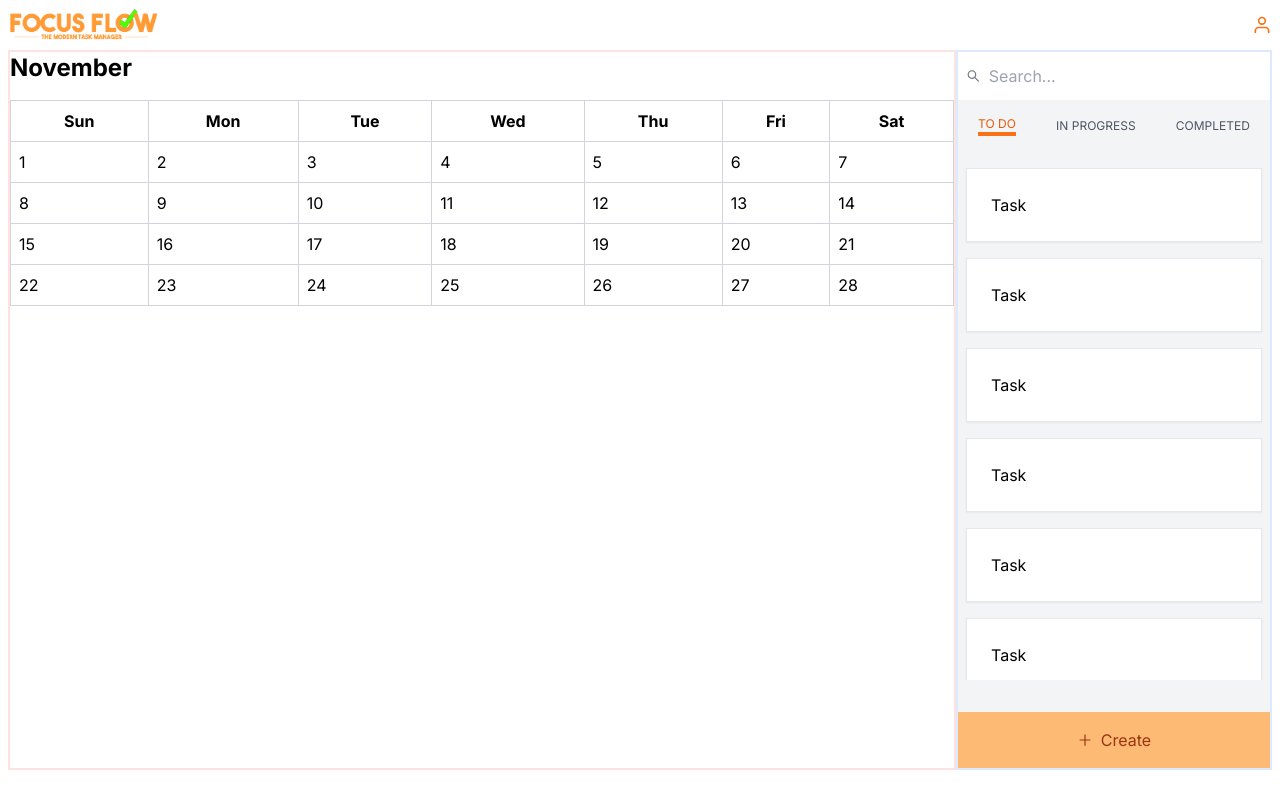
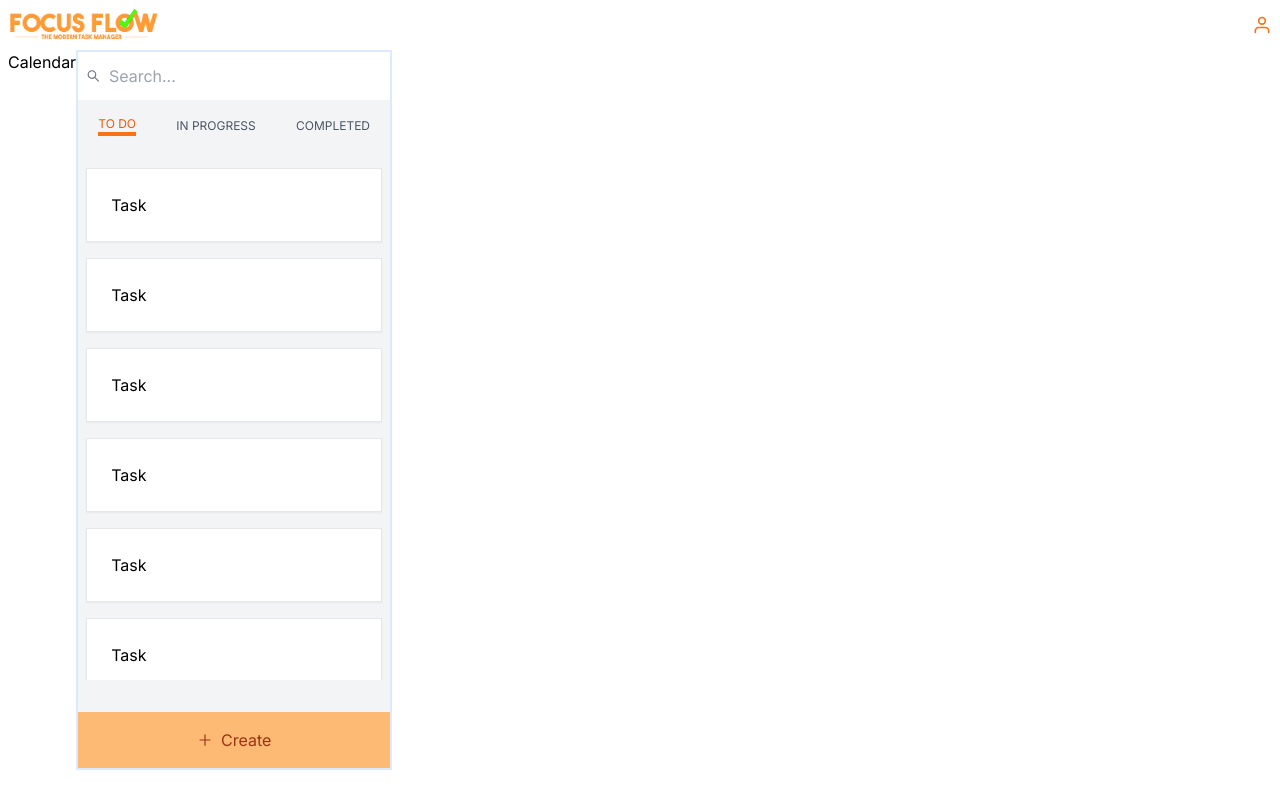
Before and after one commit to colintle/FocusFlow, a Next.js app in the folder focus-flow/: page /home in a window 1280 px wide. Built offline with nearby package versions, Linux system fonts and the light colour scheme.

Commit message:
Deleted the calendar

```diff
--- a/focus-flow/src/app/components/Calendar.tsx
+++ b/focus-flow/src/app/components/Calendar.tsx
@@ -1,39 +1,9 @@
-import React from 'react';
-
 function Calendar() {
-    const daysOfWeek = ['Sun', 'Mon', 'Tue', 'Wed', 'Thu', 'Fri', 'Sat'];
-    const weeksInMonth = [
-        [1, 2, 3, 4, 5, 6, 7],
-        [8, 9, 10, 11, 12, 13, 14],
-        [15, 16, 17, 18, 19, 20, 21],
-        [22, 23, 24, 25, 26, 27, 28],
-    ];
-
-    const currentMonth = 'November'; // Replace with the current month dynamically
-
     return (
-        <div className="w-full lg:w-3/4 border-red-100 border-2">
-            <h2 className="text-2xl font-bold mb-4">{currentMonth}</h2>
-            <table className="w-full">
-                <thead>
-                    <tr>
-                        {daysOfWeek.map(day => (
-                            <th key={day} className="border border-gray-300 p-2">{day}</th>
-                        ))}
-                    </tr>
-                </thead>
-                <tbody>
-                    {weeksInMonth.map((week, weekIndex) => (
-                        <tr key={weekIndex}>
-                            {week.map(day => (
-                                <td key={day} className="border border-gray-300 p-2">{day}</td>
-                            ))}
-                        </tr>
-                    ))}
-                </tbody>
-            </table>
+        <div>
+            Calendar
         </div>
-    );
+    )
 }
 
 export default Calendar;
```
